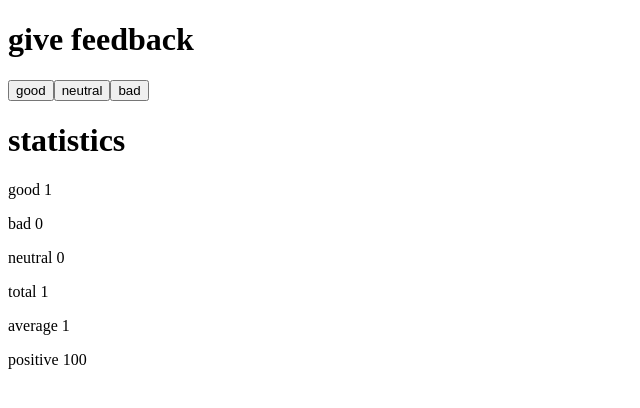
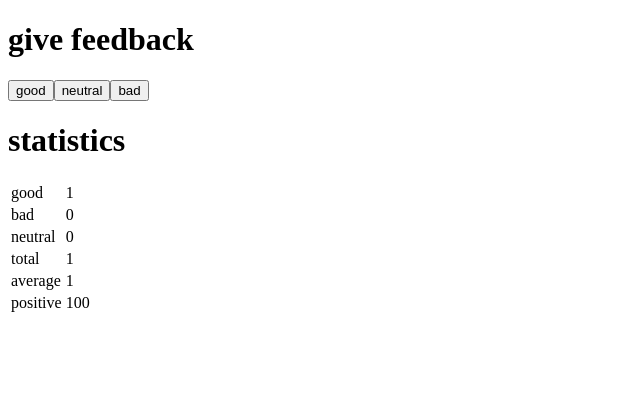
Before and after one commit to azevedo7/fullstackopen-submission, a React (Vite) app in the folder part1/unicafe/: page / in a window 1280 px wide. Both pictures are taken after a click on the button "good". Shown: the top 408 px of the page, without its empty margins (0-640 px from the left). Built offline with nearby package versions, Linux system fonts and the light colour scheme.

Commit message:
unicafe: 1.11

```diff
--- a/part1/unicafe/src/App.jsx
+++ b/part1/unicafe/src/App.jsx
@@ -16,17 +16,23 @@ const Statistics = ({ good, neutral, bad }) => {
   return(
     <div>
       <h1>statistics</h1>
+      <table>
         <StatisticsLine text={'good'} value={good} />
         <StatisticsLine text={'bad'} value={bad}/>
         <StatisticsLine text={'neutral'} value={neutral} />
         <StatisticsLine text={'total'} value={total}/>
         <StatisticsLine text={'average'} value={average} />
         <StatisticsLine text={'positive'} value={positive} />
+      </table>
     </div>
   )
 }
 
-const StatisticsLine = ({ text, value }) => <p>{text} {value}</p>
+const StatisticsLine = ({ text, value }) =>
+  <tr>
+    <td>{text}</td>
+    <td>{value}</td>
+  </tr>
 
 const App = () => {
   const [good, setGood] = useState(0)
```
Lines whose indentation alone changed are shown as unchanged.
